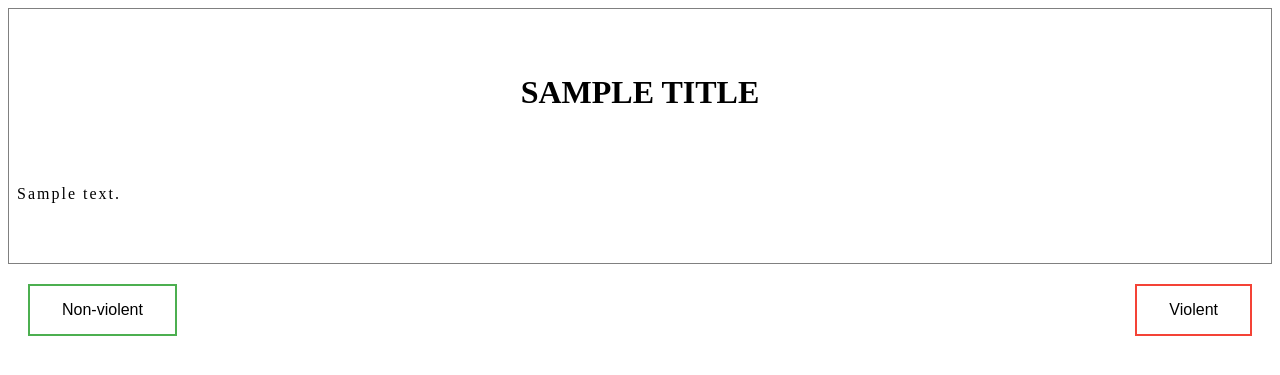
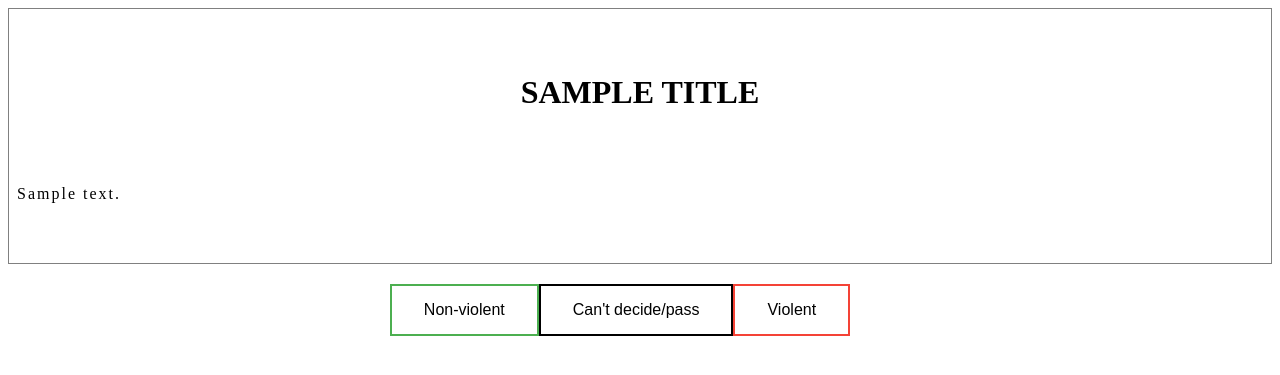
Before and after one commit to ivanovishado/labeler, a Flask app: template templates/index.html in a window 1280 px wide. Shown: the top 375 px of the page. Run offline with Flask 2, Linux system fonts and the light colour scheme; the template is opened without the code that fills it: most values are stand-ins (such as "Sample title", 1, 10 or a date in 2020).

Commit message:
Add "Can't decide/pass" button.

```diff
--- a/app.py
+++ b/app.py
@@ -54,6 +54,12 @@ def right():
     return get_update_data()
 
 
+@app.route('/skip')
+def skip():
+    update_counter(READ_ID_FILENAME)
+    return get_update_data()
+
+
 def assign_data_to_file(filename):
     write_to_file(filename, request.args.get('content', 0, str))
     update_counter(READ_ID_FILENAME)
--- a/static/buttons.js
+++ b/static/buttons.js
@@ -1,20 +1,32 @@
+function updateData(title, content) {
+    $("#title").text(title);
+    $("#content").text(content);
+}
+
 $(document).ready(function(){
-	$('#left').on('click', function() {
+	$('#left').on('click keypress', function() {
 		$.getJSON($SCRIPT_ROOT + '/left', {
 			content: $('#content').text(),
 		}, function (data) {
-			$("#title").text(data.title);
-			$("#content").text(data.content);
+			updateData(data.title, data.content);
 		});
 		return false;
 	});
+
 	$('#right').on('click', function() {
 		$.getJSON($SCRIPT_ROOT + '/right', {
 			content: $('#content').text(),
 		}, function (data) {
-			$("#title").text(data.title);
-			$("#content").text(data.content);
+			updateData(data.title, data.content);
 		});
 		return false;
     });
+
+	$('#skip').on('click', function () {
+		$.getJSON($SCRIPT_ROOT + '/skip', {
+		}, function (data) {
+			updateData(data.title, data.content);
+        });
+		return false;
+    })
 });
--- a/static/style.css
+++ b/static/style.css
@@ -1,4 +1,4 @@
-input[type=button] {
+button {
     background-color: white;
     color: black;
     padding: 15px 32px;
@@ -30,6 +30,15 @@ input[type=button] {
     color: white;
 }
 
+.skip {
+    border: 2px solid black;
+}
+
+.skip:hover {
+    background-color: black;
+    color: white;
+}
+
 div {
     padding: 8px;
 }
@@ -51,5 +60,14 @@ p {
 }
 
 .buttons {
+    float: right;
+    position: relative;
+    left:  -50%;
+    text-align: left;
     padding: 20px;
 }
+
+.buttons > .centered {
+    position: relative;
+    left: 50%;
+}
--- a/templates/index.html
+++ b/templates/index.html
@@ -22,8 +22,9 @@
           <p id="content">{{ content }}</p>
       </div>
       <div class="buttons">
-          <input class="left" id="left" type="button" value="Non-violent"/>
-          <input class="right" id="right" type="button" value="Violent"/>
+          <button class="left centered" id="left" type="button">Non-violent</button>
+          <button class="right centered" id="right" type="button">Violent</button>
+          <button class="skip centered" id="skip" type="button">Can't decide/pass</button>
       </div>
    </body>
 
```
